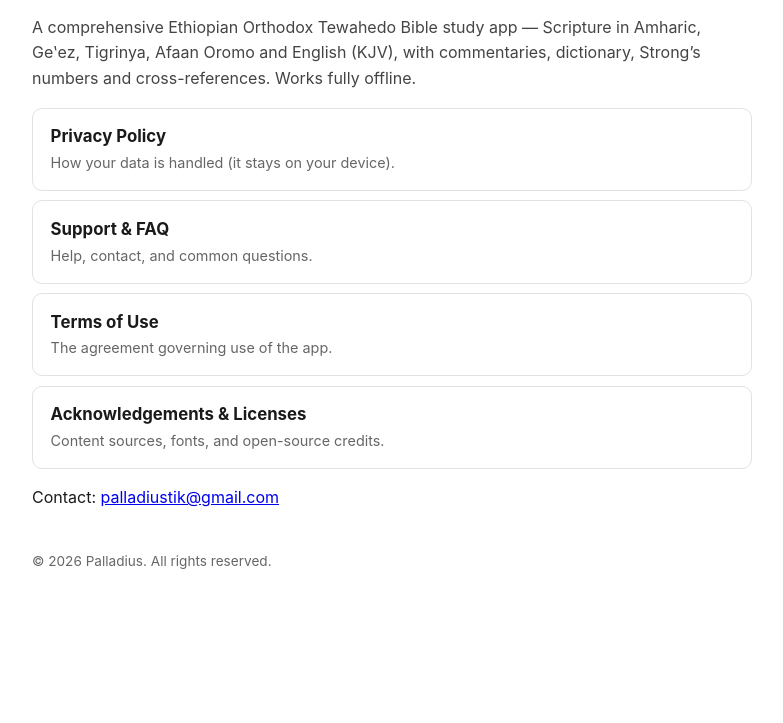
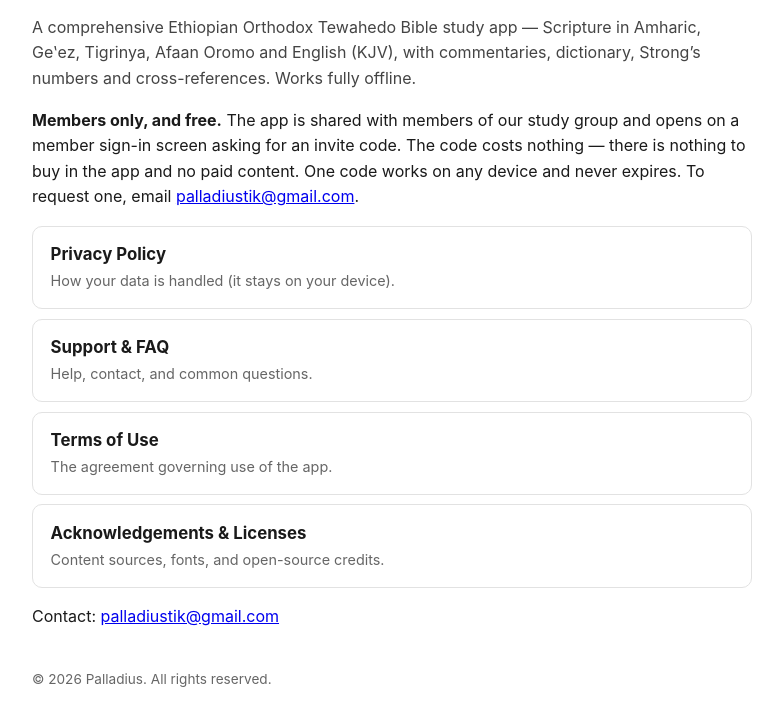
Before and after one commit to palladiustik-design/palladius-bible-study, a plain HTML site: page index.html in a window 1280 px wide. Shown: the part 79-802 px from the top of the page, without its empty margins (248-1031 px from the left). Drawn offline with Linux system fonts and the light colour scheme.

Commit message:
Replace activation-key wording with the free member sign-in
The activation/device-key system was removed in build 4 for App Review
guideline 3.1.1, but these pages still documented it -- including the
Privacy Policy and Support URLs attached to the live submission.

```diff
--- a/index.html
+++ b/index.html
@@ -24,6 +24,12 @@
   Scripture in Amharic, Geʽez, Tigrinya, Afaan Oromo and English (KJV), with
   commentaries, dictionary, Strongʼs numbers and cross-references. Works fully offline.</p>
 
+  <p><b>Members only, and free.</b> The app is shared with members of our study
+  group and opens on a member sign-in screen asking for an invite code. The code
+  costs nothing — there is nothing to buy in the app and no paid content. One code
+  works on any device and never expires. To request one, email
+  <a href="mailto:palladiustik@gmail.com">palladiustik@gmail.com</a>.</p>
+
   <ul>
     <li><a class="card" href="privacy.html"><b>Privacy Policy</b><span>How your data is handled (it stays on your device).</span></a></li>
     <li><a class="card" href="support.html"><b>Support &amp; FAQ</b><span>Help, contact, and common questions.</span></a></li>
```
